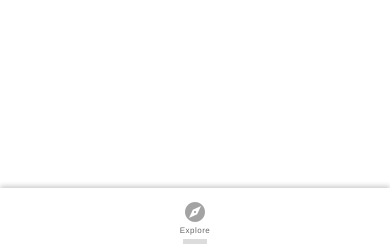
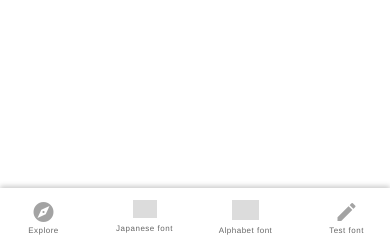
Before and after one commit to YukinoKoh/font-distance, a Python web app: template src/handlers/templates/list.html in a window 390 px wide. Shown: the part 766-1010 px from the top of the page. Run offline with Jinja, Linux system fonts and the light colour scheme; the template is opened without the code that fills it, so the values that code supplies are empty; some libraries are stand-ins or nearby versions; some web fonts are replaced; grey boxes are pictures that could not be loaded.

Commit message:
source committed

```diff
--- a/src/handlers/about.py
+++ b/src/handlers/about.py
@@ -1,4 +1,5 @@
 import settings
+import util
 from handler import Handler
 
 
@@ -6,4 +7,6 @@ from handler import Handler
 class About(Handler):
     def get(self):
         view = 'about'
-        self.render("about.html", view=view, sitename=settings.SITENAME)
+        select_font = util.get_selected_font(self.jp, self.en)
+        self.render("about.html", view=view, sitename=settings.SITENAME, jp_font=select_font[0],
+                    en_font=select_font[1])
--- a/src/handlers/list_i.py
+++ b/src/handlers/list_i.py
@@ -31,9 +31,11 @@ class List(Handler):
         jp_sans_list = JpFamily.all().filter('category =','gothic')
         jp_serif_list = JpFamily.all().filter('category =','mincho')
         ref_font = util.get_font(select_font, select_lang)
+        select_font = util.get_selected_font(self.jp, self.en)
 
         self.render('list.html', en_sans_list=en_sans_list,
                     en_serif_list=en_serif_list, jp_sans_list=jp_sans_list,
                     jp_serif_list=jp_serif_list,
                     ref_font=ref_font, view=view, jp_lang=settings.JP, en_lang=settings.EN,
+                    jp_font=select_font[0], en_font=select_font[1],
                     sitename=settings.SITENAME)
--- a/src/handlers/templates/base.html
+++ b/src/handlers/templates/base.html
@@ -65,11 +65,11 @@
     {% block content %}
     {% endblock %}
     <div class="container-fluid footer"><div class="row">
-      <div class="col-sm-3">
+      <div class="col-xs-3">
         <div {% if view=='distance' %}class="footer-select" {% else %}class="footer-link footer-sub"{% endif %}>
           <a href="/"><i class="material-icons footer-icon footer-sub">explore</i><br><span class="footer-caption">Explore</span></a></div>
       </div>
-      <div class="col-sm-3">
+      <div class="col-xs-3">
          {% if view=='sort-jp' %}
            <div class="footer-select">
              <img src="/img/font_jp_{{ jp_font.style }}_s.svg" class="footer-icon-jp" alt="あ">
@@ -80,7 +80,7 @@
              <br><span class="footer-caption">Japanese font</span></a></div>
          {% endif %}
       </div>
-      <div class="col-sm-3">
+      <div class="col-xs-3">
          {% if view=='sort-en' %}
            <div class="footer-select">
              <img src="/img/font_en_{{ en_font.style }}_s.svg" class="footer-icon" alt="A">
@@ -92,7 +92,7 @@
          {% endif %}
 
       </div>
-      <div class="col-sm-3">
+      <div class="col-xs-3">
         <div {% if view=='typeset' %}class="footer-select" {% else %}class="footer-link footer-sub"{% endif %}>
           <a href="/typeset"><i class="material-icons footer-icon footer-sub">edit</i><br><span class="footer-caption">Test font</span></a></div>
       </div>
```
Also changed, not shown: 9 other files.
